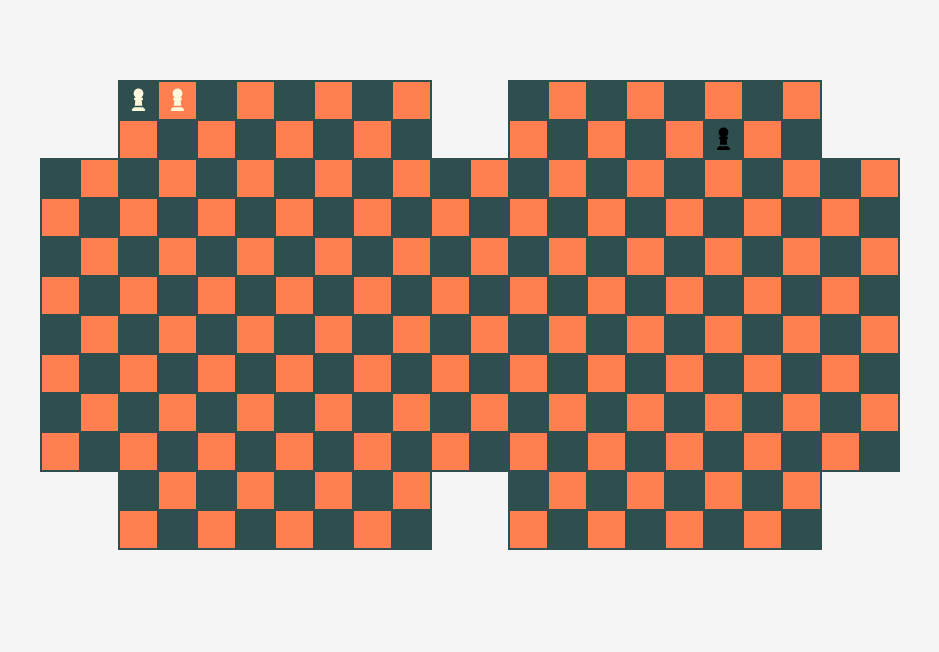
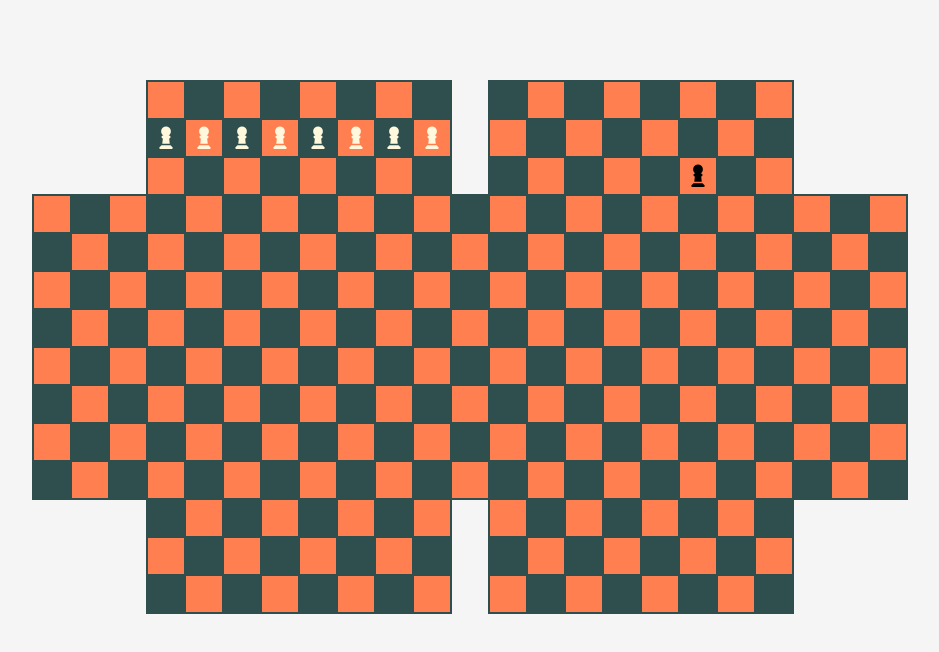
Before and after one commit to CesarCarrillo91/chess6, a website built with Parcel: page index.html in a window 1280 px wide. Shown: the whole page, without its empty margins (170-1109 px from the left). Built offline with nearby package versions, Linux system fonts and the light colour scheme.

Commit message:
Fix empty cell logic by coordinate objects

```diff
--- a/index.html
+++ b/index.html
@@ -15,21 +15,8 @@
   <body>
     <main>
       <table class="chessboard">
-        <tr class="whites">
+        <tr>
           <td class="space"></td>
-          <td class="space"></td>
-          <td>
-            <i class="fas fa-chess-pawn"></i>
-          </td>
-          <td>
-            <i class="fas fa-chess-pawn"></i>
-          </td>
-          <td></td>
-          <td></td>
-          <td></td>
-          <td></td>
-          <td></td>
-          <td></td>
           <td class="space"></td>
           <td class="space"></td>
           <td></td>
@@ -41,9 +28,49 @@
           <td></td>
           <td></td>
           <td class="space"></td>
+          <td></td>
+          <td></td>
+          <td></td>
+          <td></td>
+          <td></td>
+          <td></td>
+          <td></td>
+          <td></td>
+          <td class="space"></td>
+          <td class="space"></td>
           <td class="space"></td>
         </tr>
-        <tr class="blacks">
+        <tr>
+          <td class="space"></td>
+          <td class="space"></td>
+          <td class="space"></td>
+          <td>
+            <i class="fas fa-chess-pawn whites"></i>
+          </td>
+          <td>
+            <i class="fas fa-chess-pawn whites"></i>
+          </td>
+          <td><i class="fas fa-chess-pawn whites"></i></td>
+          <td><i class="fas fa-chess-pawn whites"></i></td>
+          <td><i class="fas fa-chess-pawn whites"></i></td>
+          <td><i class="fas fa-chess-pawn whites"></i></td>
+          <td><i class="fas fa-chess-pawn whites"></i></td>
+          <td><i class="fas fa-chess-pawn whites"></i></td>
+          <td class="space"></td>
+          <td></td>
+          <td></td>
+          <td></td>
+          <td></td>
+          <td></td>
+          <td></td>
+          <td></td>
+          <td></td>
+          <td class="space"></td>
+          <td class="space"></td>
+          <td class="space"></td>
+        </tr>
+        <tr>
+          <td class="space"></td>
           <td class="space"></td>
           <td class="space"></td>
           <td></td>
@@ -55,21 +82,22 @@
           <td></td>
           <td></td>
           <td class="space"></td>
-          <td class="space"></td>
           <td></td>
           <td></td>
           <td></td>
           <td></td>
           <td></td>
           <td>
-            <i class="fas fa-chess-pawn"></i>
+            <i class="fas fa-chess-pawn blacks"></i>
           </td>
           <td></td>
           <td></td>
           <td class="space"></td>
           <td class="space"></td>
+          <td class="space"></td>
         </tr>
         <tr>
+          <td></td>
           <td></td>
           <td></td>
           <td></td>
@@ -116,8 +144,10 @@
           <td></td>
           <td></td>
           <td></td>
+          <td></td>
         </tr>
         <tr>
+          <td></td>
           <td></td>
           <td></td>
           <td></td>
@@ -164,8 +194,10 @@
           <td></td>
           <td></td>
           <td></td>
+          <td></td>
         </tr>
         <tr>
+          <td></td>
           <td></td>
           <td></td>
           <td></td>
@@ -212,8 +244,10 @@
           <td></td>
           <td></td>
           <td></td>
+          <td></td>
         </tr>
         <tr>
+          <td></td>
           <td></td>
           <td></td>
           <td></td>
@@ -260,8 +294,10 @@
           <td></td>
           <td></td>
           <td></td>
+          <td></td>
         </tr>
         <tr>
+          <td class="space"></td>
           <td class="space"></td>
           <td class="space"></td>
           <td></td>
@@ -273,6 +309,30 @@
           <td></td>
           <td></td>
           <td class="space"></td>
+          <td></td>
+          <td></td>
+          <td></td>
+          <td></td>
+          <td></td>
+          <td></td>
+          <td></td>
+          <td></td>
+          <td class="space"></td>
+          <td class="space"></td>
+          <td class="space"></td>
+        </tr>
+        <tr>
+          <td class="space"></td>
+          <td class="space"></td>
+          <td class="space"></td>
+          <td></td>
+          <td></td>
+          <td></td>
+          <td></td>
+          <td></td>
+          <td></td>
+          <td></td>
+          <td></td>
           <td class="space"></td>
           <td></td>
           <td></td>
@@ -284,8 +344,10 @@
           <td></td>
           <td class="space"></td>
           <td class="space"></td>
+          <td class="space"></td>
         </tr>
         <tr>
+          <td class="space"></td>
           <td class="space"></td>
           <td class="space"></td>
           <td></td>
@@ -297,7 +359,6 @@
           <td></td>
           <td></td>
           <td class="space"></td>
-          <td class="space"></td>
           <td></td>
           <td></td>
           <td></td>
@@ -308,6 +369,7 @@
           <td></td>
           <td class="space"></td>
           <td class="space"></td>
+          <td class="space"></td>
         </tr>
       </table>
     </main>
--- a/src/index.js
+++ b/src/index.js
@@ -2,10 +2,179 @@ const chessboard = document.querySelector(".chessboard");
 const cells = chessboard.querySelectorAll("td");
 const gameRules = {
   dimensions: {
-    cells: 22,
-    rows: 12
+    cells: 23,
+    rows: 14
   },
-  emptyCells: ["00", "10", "01", "11"]
+  emptyCells: [
+    {
+      x: 0,
+      y: 0
+    },
+    {
+      x: 0,
+      y: 1
+    },
+    {
+      x: 0,
+      y: 2
+    },
+    {
+      x: 0,
+      y: 11
+    },
+    {
+      x: 0,
+      y: 12
+    },
+    {
+      x: 0,
+      y: 13
+    },
+    {
+      x: 1,
+      y: 0
+    },
+    {
+      x: 1,
+      y: 1
+    },
+    {
+      x: 1,
+      y: 2
+    },
+    {
+      x: 1,
+      y: 11
+    },
+    {
+      x: 1,
+      y: 12
+    },
+    {
+      x: 1,
+      y: 13
+    },
+    {
+      x: 2,
+      y: 0
+    },
+    {
+      x: 2,
+      y: 1
+    },
+    {
+      x: 2,
+      y: 2
+    },
+    {
+      x: 2,
+      y: 11
+    },
+    {
+      x: 2,
+      y: 12
+    },
+    {
+      x: 2,
+      y: 13
+    },
+    {
+      x: 11,
+      y: 0
+    },
+    {
+      x: 11,
+      y: 1
+    },
+    {
+      x: 11,
+      y: 2
+    },
+    {
+      x: 11,
+      y: 11
+    },
+    {
+      x: 11,
+      y: 12
+    },
+    {
+      x: 11,
+      y: 13
+    },
+    {
+      x: 20,
+      y: 0
+    },
+    {
+      x: 20,
+      y: 1
+    },
+    {
+      x: 20,
+      y: 2
+    },
+    {
+      x: 20,
+      y: 11
+    },
+    {
+      x: 20,
+      y: 12
+    },
+    {
+      x: 20,
+      y: 13
+    },
+    {
+      x: 21,
+      y: 0
+    },
+    {
+      x: 21,
+      y: 1
+    },
+    {
+      x: 21,
+      y: 2
+    },
+    {
+      x: 21,
+      y: 11
+    },
+    {
+      x: 21,
+      y: 12
+    },
+    {
+      x: 21,
+      y: 13
+    },
+    {
+      x: 22,
+      y: 0
+    },
+    {
+      x: 22,
+      y: 1
+    },
+    {
+      x: 22,
+      y: 2
+    },
+    {
+      x: 22,
+      y: 11
+    },
+    {
+      x: 22,
+      y: 12
+    },
+    {
+      x: 22,
+      y: 13
+    }
+  ]
 };
 let selectedPiece;
 
@@ -13,7 +182,7 @@ chessboard.addEventListener("click", event => {
   const { target } = event;
   const isPiece = target.tagName === "I";
 
-  if (isPiece) {
+  if (isPiece && !selectedPiece) {
     const { className, parentElement: cell } = target;
     const { cellIndex: x, classList, parentElement: row } = cell;
     const { rowIndex: y } = row;
@@ -24,18 +193,24 @@ chessboard.addEventListener("click", event => {
       selectedPiece = classList.contains("active") ? target : undefined;
     }
   } else {
-    if (!selectedPiece) return;
+    if (!selectedPiece) return event.preventDefault();
 
-    const cell = target;
+    const cell = isPiece ? target.parentElement : target;
     const { cellIndex: x, parentElement: row } = cell;
     const { rowIndex: y } = row;
-    const coordinates = "" + x + y;
     const index = x + y * gameRules.dimensions.cells;
+    const destination = cells[index];
+    const isEmptyCell = Object.values(gameRules.emptyCells).find(coordinate => {
+      return coordinate.x === x && coordinate.y === y;
+    });
 
-    if (gameRules.emptyCells.includes(coordinates)) return;
+    if (isEmptyCell) return event.preventDefault();
+    selectedPiece.parentElement.classList.remove("active");
 
-    selectedPiece.parentElement.classList.remove("active");
-    cells[index].appendChild(selectedPiece);
+    console.log(target);
+
+    destination.innerHTML = "";
+    destination.appendChild(selectedPiece);
     selectedPiece = undefined;
   }
 });
--- a/src/styles.scss
+++ b/src/styles.scss
@@ -16,18 +16,6 @@ table.chessboard {
 
   tr {
     border: none;
-
-    &.whites {
-      .fas {
-        color: $whites-piece-color;
-      }
-    }
-
-    &.blacks {
-      .fas {
-        color: $blacks-piece-color;
-      }
-    }
   }
 
   tr:nth-child(odd) td:nth-child(even),
@@ -36,8 +24,8 @@ table.chessboard {
   }
 
   td {
-    width: 35px;
-    height: 35px;
+    width: 34px;
+    height: 34px;
     background: $blacks-space-color;
     border: 2px solid $blacks-space-color;
     text-align: center;
@@ -47,6 +35,14 @@ table.chessboard {
       height: 100%;
       font-size: 24px;
       line-height: 1.4;
+
+      &.whites {
+        color: $whites-piece-color;
+      }
+
+      &.blacks {
+        color: $blacks-piece-color;
+      }
     }
   }
 
@@ -56,6 +52,6 @@ table.chessboard {
   }
 
   td.active {
-    background-color: $active-piece-color;
+    background-color: $active-piece-color !important;
   }
 }
```
